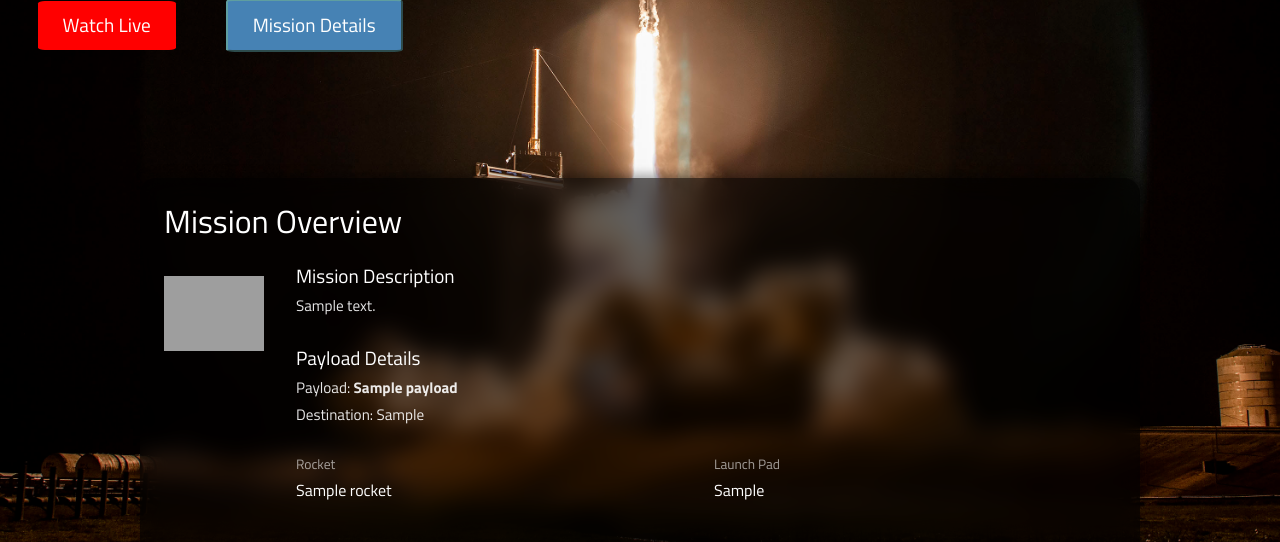
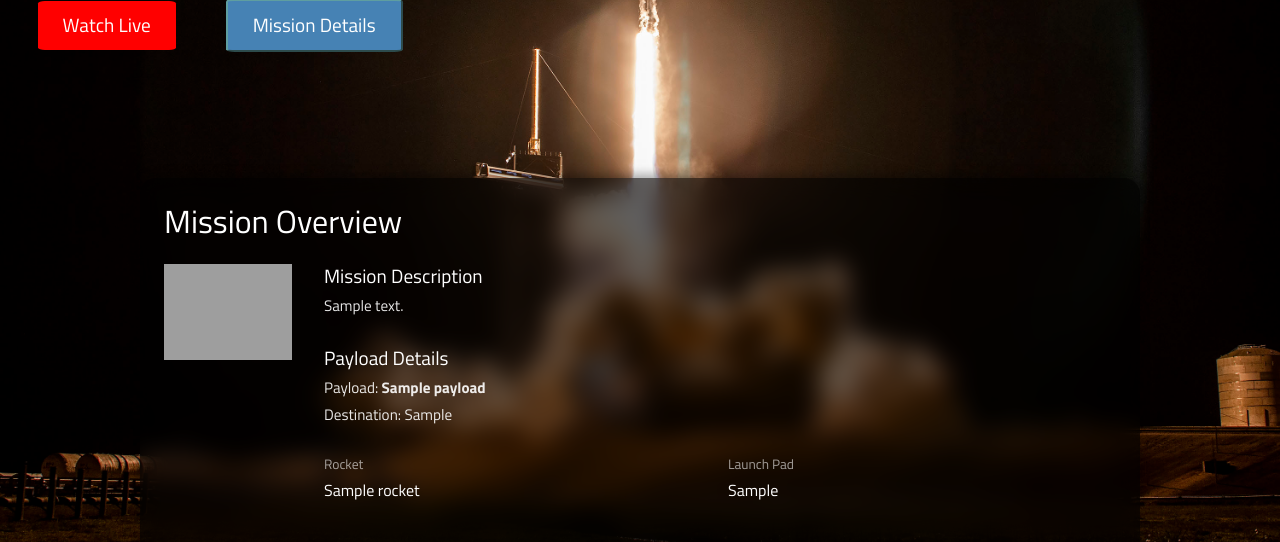
Before and after one commit to GeorgeBrackpool/Spaceflight_Mission_Tracker, a Flask app: template Templates/index.html in a window 1280 px wide. Shown: the part 258-800 px from the top of the page. Run offline with Flask 3, Linux system fonts and the light colour scheme; the template is opened without the code that fills it: most values are stand-ins (such as "Sample title", 1, 10 or a date in 2020); grey boxes are pictures that could not be loaded.

Commit message:
Implemented mission patch and favicon.

```diff
--- a/Static/css/styles.css
+++ b/Static/css/styles.css
@@ -57,6 +57,11 @@ p, a, span, div {
   margin-left: 2%;
 }
 
+.mission_patch
+{
+  height: 6em;
+  width: 8em;
+}
 .action_button_1
 {
   color: white;
--- a/Templates/index.html
+++ b/Templates/index.html
@@ -30,7 +30,11 @@ id="landing-body"
 <button class="close-mission" onclick="toggleMission()">✖</button>
   <h2>Mission Overview</h2>
   <div class="mission-content">
-    <img src="starlink-patch.png" alt="Starlink Patch" class="mission-patch" />
+    {% if mission.mission_patch %}
+    <img src="{{ mission.mission_patch }}" alt="Mission Patch" class="mission_patch">
+    {% else %}
+    <img src="/static/images/default_patch.svg" alt="Default Mission Patch" class="mission_patch">
+    {% endif %}
 
     <div class="mission-details">
       <div class="mission-section">
--- a/Templates/layout.html
+++ b/Templates/layout.html
@@ -5,7 +5,7 @@
     <meta http-equiv='X-UA-Compatible' content='IE=edge'>
     <meta name="viewport" content="initial-scale=1, width=device-width">
     <title>Mission Tracker:{% block title %}{% endblock %}</title>
-
+    <link rel="icon" type="image/x-icon" href="/static/images/favicon.ico">
     <meta name='viewport' content='width=device-width, initial-scale=1'>
 
     <link href="https://cdn.jsdelivr.net/npm/bootstrap@5.3.6/dist/css/bootstrap.min.css" rel="stylesheet" integrity="sha384-4Q6Gf2aSP4eDXB8Miphtr37CMZZQ5oXLH2yaXMJ2w8e2ZtHTl7GptT4jmndRuHDT" crossorigin="anonymous">
--- a/app.py
+++ b/app.py
@@ -41,7 +41,23 @@ def getUpcomingMissions():
         launch_time = datetime.strptime(next_launch["net"], "%Y-%m-%dT%H:%M:%SZ")
         formatted_time = launch_time.strftime("%A, %d %B %Y at %H:%M UTC")
 
-        payload_info = get_payload_info(next_launch.get("mission",{}).get("description", "No description available for this launch.") or next_launch.get("name"))
+        # Avoids returning No description string if description is missing. Try name and then pass empty string to avoid error if name doesn't exist.
+        checkdesc = (
+                next_launch.get("mission", {}).get("description")
+                or next_launch.get("name")
+                or ""
+            )
+       # Grab mission patch from program > mission_patches
+        mission_patch = None
+        programs = next_launch.get("program", [])
+        if programs and isinstance(programs, list):
+            first_program = programs[0]
+            patches = first_program.get("mission_patches", [])
+            if patches and isinstance(patches, list) and "image_url" in patches[0]:
+                mission_patch = patches[0]["image_url"]
+
+        #Call get payload info function passing in checkdesc to grab mission description or name and filter using regex.
+        payload_info = get_payload_info(checkdesc)
         #Dict to map name to a key value for use in index. {} is used to stop key errors for nested data
         mission = {
             "name": next_launch["name"],
@@ -50,7 +66,8 @@ def getUpcomingMissions():
             "payload":payload_info,
             "payload_destination":next_launch.get("mission",{}).get("orbit",{}).get("name","No orbit information available."),
             "rocket":next_launch.get("rocket",{}).get("configuration",{}).get("full_name","Rocket Information Unavailable"),
-            "launch_pad":next_launch.get("pad",{}).get("name", "No Launch Pad information available.")
+            "launch_pad":next_launch.get("pad",{}).get("name"),
+            "mission_patch":mission_patch
         }
 
         return mission
@@ -71,7 +88,7 @@ def get_payload_info(data):
     # Regex Pattern one to Look for brand names and payloads, note r in the pattern tells python to not treat backslashes as escape characters
     patternMatch = re.search(r'(\d+)\s+(Starlink|OneWeb|Iridium|Skynet|NASA|payloads?)',data,re.IGNORECASE)
     if patternMatch:
-        return f"{patternMatch.group(1)} {patternMatch.group(2).captialize}"
+        return f"{patternMatch.group(1)} {patternMatch.group(2).capitalize()}"
 
     #Regex pattern 2 to look for Starlink group launches
     patternMatchTwo = re.search(r'(Starlink\s+Group\s+\d+-\d+)', data, re.IGNORECASE)
```
Also changed, not shown: Static/images/default_patch.svg (added), Static/images/favicon.ico (added).
